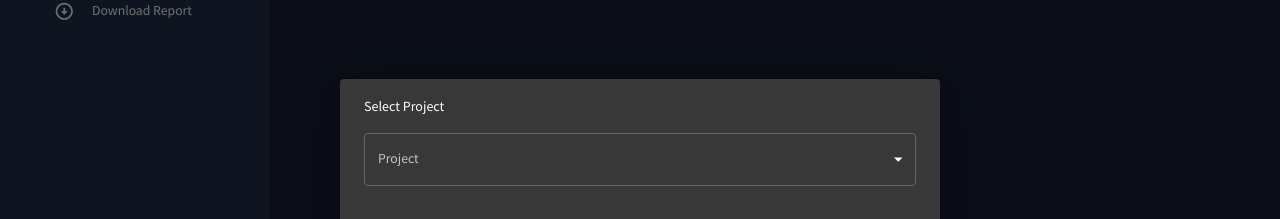
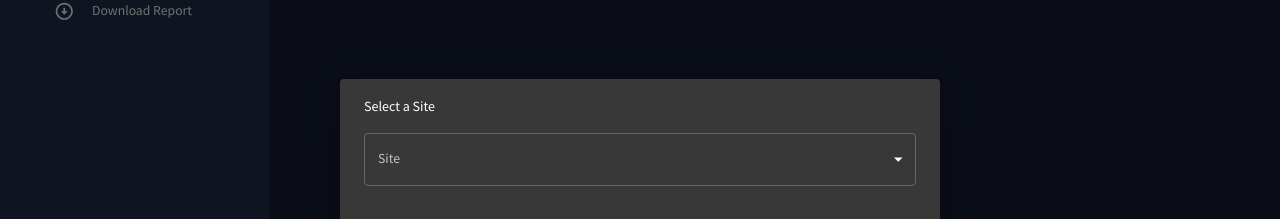
Before and after one commit to BeginnerLoc/ReactJS-Client, a React (Create React App) app: page / in a window 1280 px wide. Shown: the part 233-452 px from the top of the page. Built offline with nearby package versions, Linux system fonts and the light colour scheme.

Commit message:
Update index.jsx

```diff
--- a/src/scenes/modal/index.jsx
+++ b/src/scenes/modal/index.jsx
@@ -4,16 +4,16 @@ import { useNavigate } from 'react-router-dom';
 import ProjectContext from '../../context/ProjectContext';
 
 const ProjectModal = () => {
-  const { projectId, updateProjectId } = useContext(ProjectContext);
+  const { updateProjectId } = useContext(ProjectContext);
   const navigate = useNavigate();
 
   const [open, setOpen] = useState(true);
   const [selectedProject, setSelectedProject] = useState('');
 
   const projectOptions = [
-    { id: 1, name: 'Project A' },
-    { id: 2, name: 'Project B' },
-    { id: 3, name: 'Project C' },
+    { id: 1, name: 'Site A' },
+    { id: 2, name: 'Site B' },
+    { id: 3, name: 'Site C' },
   ];
 
   const handleOpen = () => {
@@ -51,17 +51,17 @@ const ProjectModal = () => {
     <div>
       <Button onClick={handleOpen}>Open Modal</Button>
       <Dialog open={open} onClose={handleClose} maxWidth="sm" fullWidth>
-        <DialogTitle>Select Project</DialogTitle>
+        <DialogTitle>Select a Site</DialogTitle>
         <DialogContent>
           <FormControl fullWidth>
-            <InputLabel id="project-label">Project</InputLabel>
+            <InputLabel id="project-label">Site</InputLabel>
             <Select
               labelId="project-label"
               id="project-select"
               value={selectedProject}
               onChange={handleProjectChange}
             >
-              <MenuItem value="">Select a project</MenuItem>
+              <MenuItem value="">Select a Site</MenuItem>
               {projectOptions.map((project) => (
                 <MenuItem key={project.id} value={project.name}>
                   {project.name}
```
